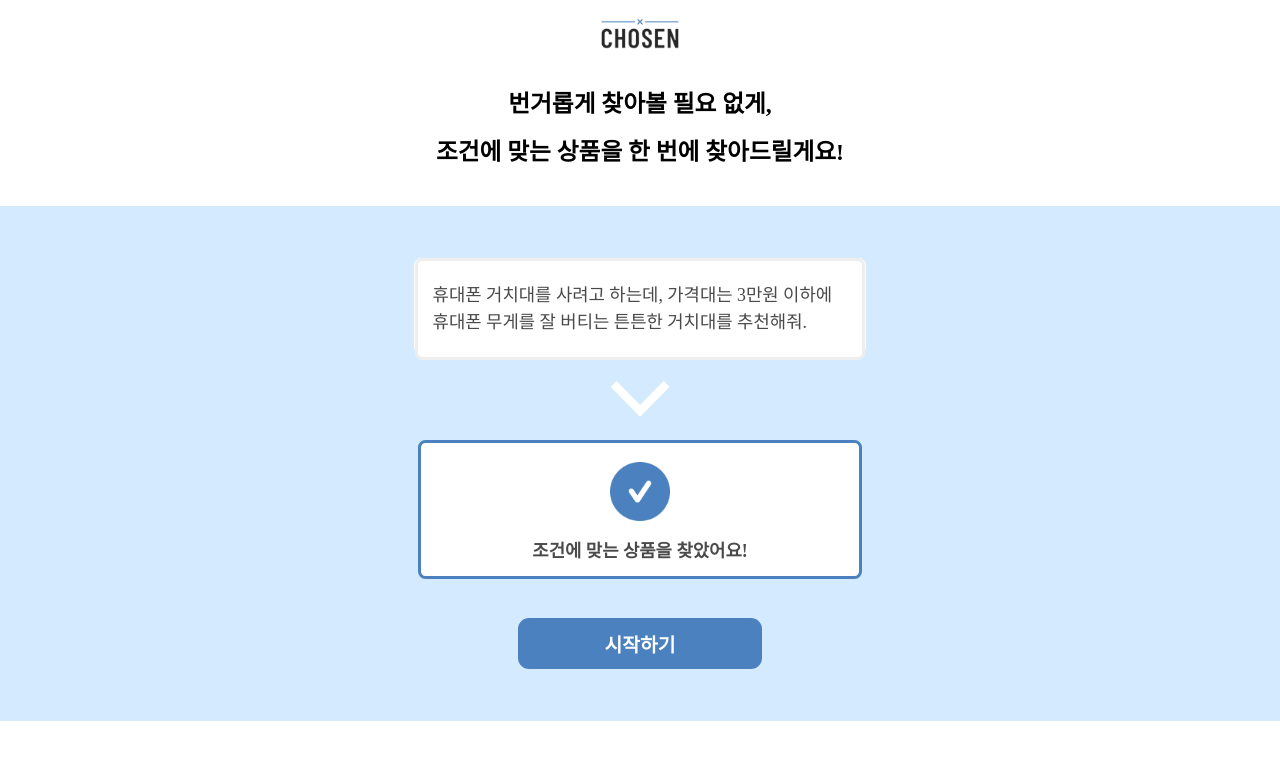
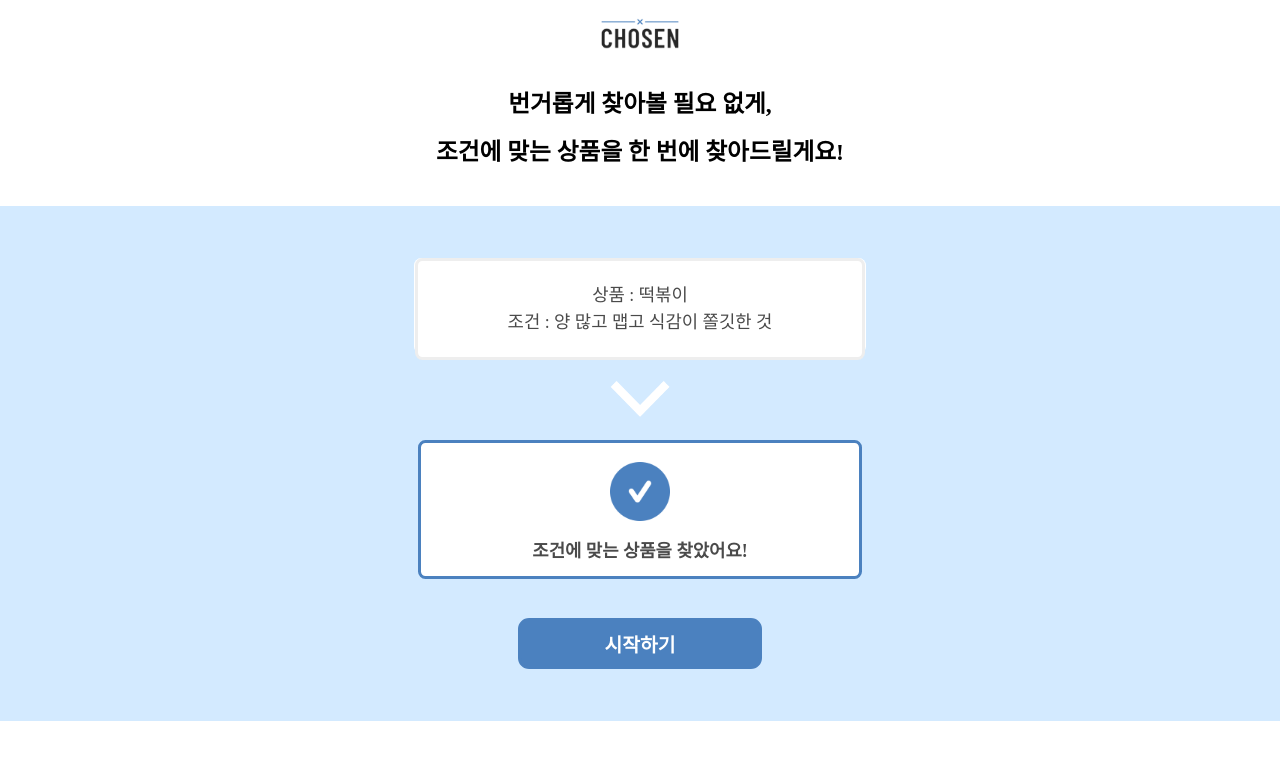
Before and after one commit to boostcampaitech5/level3_nlp_productserving-nlp-07, a React (Create React App) app in the folder frontend/: page / in a window 1280 px wide. Shown: the top 760 px of the page. Built offline with nearby package versions, Linux system fonts and the light colour scheme; a web font is replaced by a local one.

Commit message:
[Style] 시작 페이지 문구 수정

```diff
--- a/frontend/src/components/pages/StartPage.tsx
+++ b/frontend/src/components/pages/StartPage.tsx
@@ -25,8 +25,8 @@ const StartPage = () => {
             <MobileCenterInnerDiv>
               <MobileLeftInnerDiv>
                 <MobileLeftInnerText>
-                  휴대폰 거치대를 사려고 하는데, 가격대는 3만원 이하에 <br />
-                  휴대폰 무게를 잘 버티는 튼튼한 거치대를 추천해줘.
+                  상품 : 떡볶이 <br />
+                  조건 : 양 많고 맵고 식감이 쫄깃한 것
                 </MobileLeftInnerText>
               </MobileLeftInnerDiv>
               <MobileArrow src={arrow} alt="" />
@@ -56,8 +56,8 @@ const StartPage = () => {
             <LeftDiv>
               <LeftInnerDiv>
                 <LeftInnerText>
-                  휴대폰 거치대를 사려고 하는데, 가격대는 3만원 이하에 <br />
-                  휴대폰 무게를 잘 버티는 튼튼한 거치대를 추천해줘.
+                  상품 : 떡볶이 <br />
+                  조건 : 양 많고 맵고 식감이 쫄깃한 것
                 </LeftInnerText>
               </LeftInnerDiv>
             </LeftDiv>
@@ -156,8 +156,8 @@ const LeftInnerText = styled.span`
   font-style: normal;
   font-weight: 500;
   line-height: 150%;
-  margin-left: 20rem;
-  text-align: left;
+  margin: 0 auto;
+  text-align: center;
 `;
 
 const Arrow = styled.img`
@@ -284,13 +284,15 @@ const MobileLeftInnerDiv = styled.div`
 
 const MobileLeftInnerText = styled.span`
   color: #4a4a4a;
-  font-size: 13rem;
+  font-size: 18rem;
   font-family: Pretendard;
   font-style: normal;
   font-weight: 500;
   line-height: 150%;
   margin-left: 20rem;
-  text-align: left;
+  // text-align: left;
+  margin: 0 auto;
+  text-align: center;
 `;
 
 const MobileArrow = styled.img`
```
